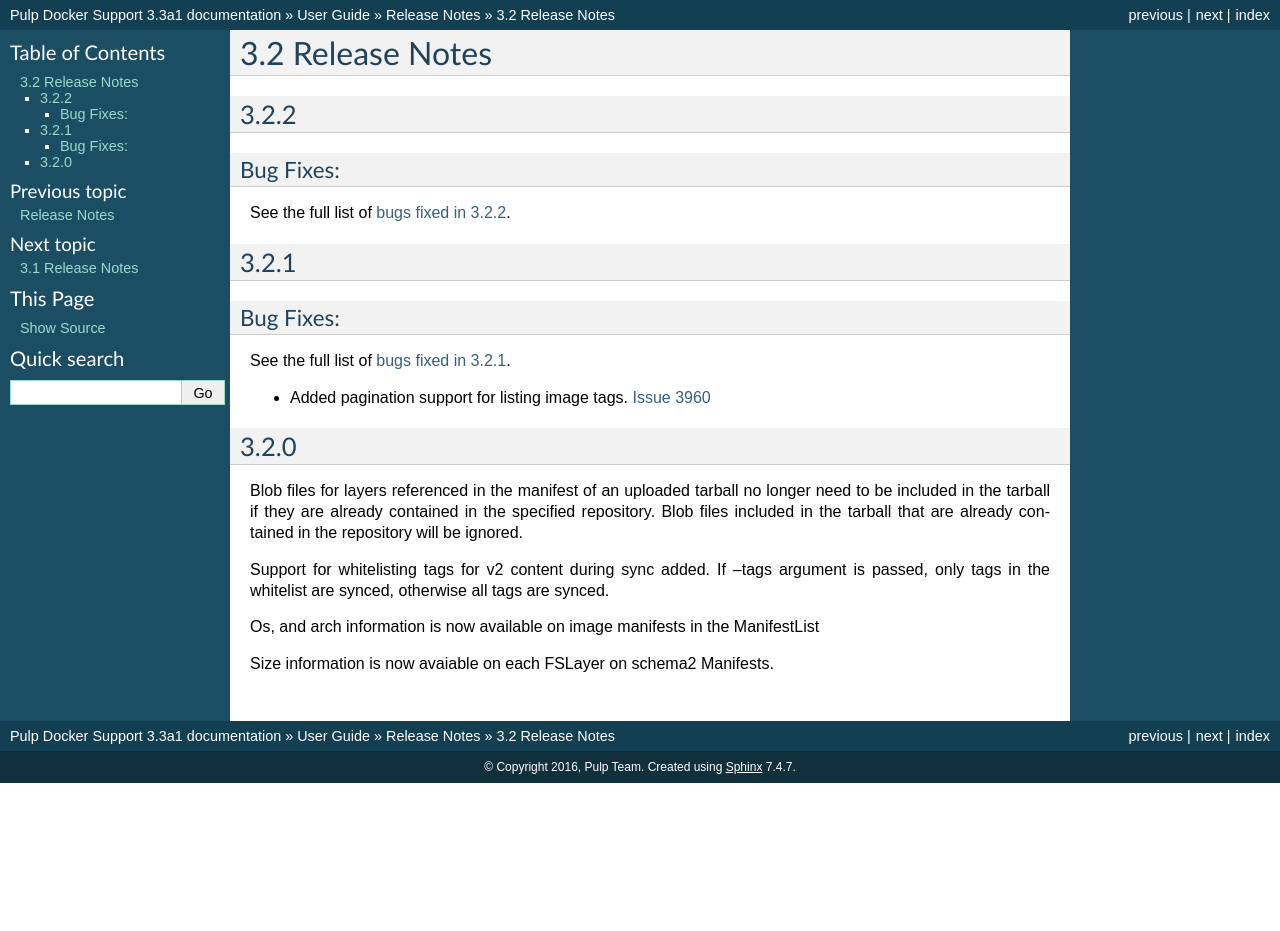
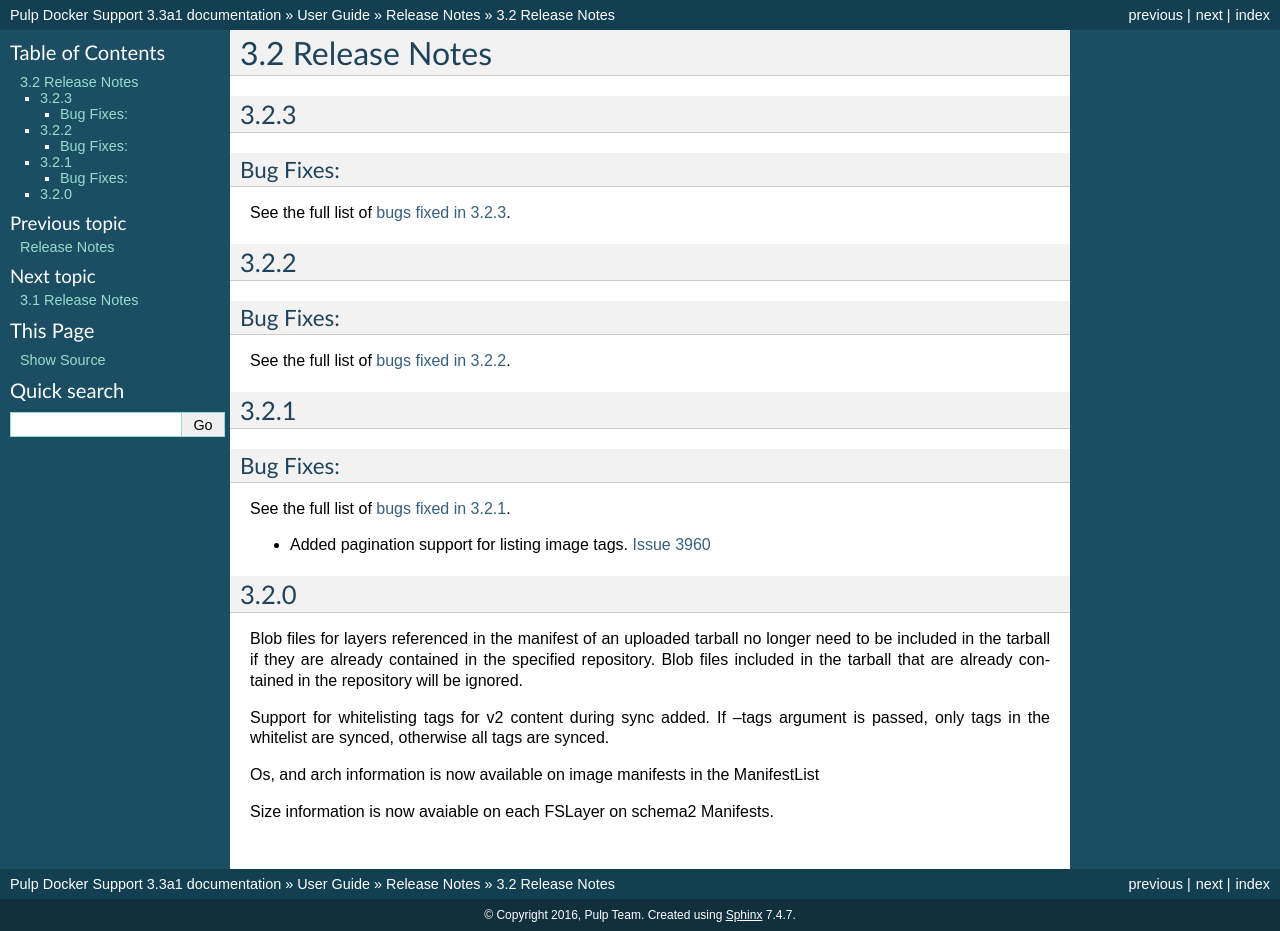
Before and after one commit to pulp/pulp_docker, a Sphinx documentation site: the page built from docs/user-guide/release-notes/3.2.x.rst, in a window 1280 px wide. Built offline with Sphinx 7.4.7, drawn with Linux system fonts in a browser that asks for light colours; before the commit the page ends 900 px from its top, so only the background shows below that.

Commit message:
Add release notes for 3.2.3
[noissue]

```diff
--- a/docs/user-guide/release-notes/3.2.x.rst
+++ b/docs/user-guide/release-notes/3.2.x.rst
@@ -1,5 +1,14 @@
 3.2 Release Notes
 =================
+
+3.2.3
+-----
+
+Bug Fixes:
+**********
+
+See the full list of :fixedbugs_pulp_docker:`3.2.3`.
+
 
 3.2.2
 -----
```
